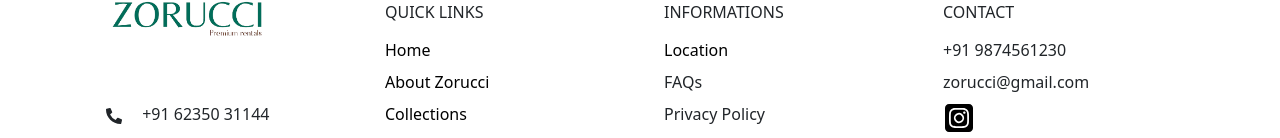
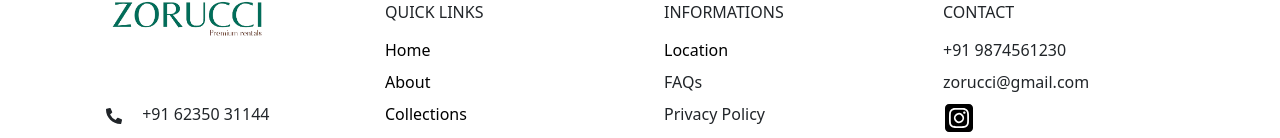
Before and after one commit to rootmentsdev/Zorucci, a React (Vite) app in the folder frontend/: page / in a window 1280 px wide. Shown: the part 5828-5966 px from the top of the page. Built offline with nearby package versions, Linux system fonts and the light colour scheme; a web font is replaced by a local one.

Commit message:
Added instagram links and connected the website sections

```diff
--- a/frontend/src/components/Footer.jsx
+++ b/frontend/src/components/Footer.jsx
@@ -96,8 +96,8 @@
             <h6 className='ms-0'>QUICK LINKS</h6>
             <ul id='list' className='p-0 m-0'>
               <li className='my-2'><a href="#herosection">Home</a></li>
-              <li className='my-2'><a href="#about">About Zorucci</a></li>
-              <li className='my-2'><a href="#Collections">Collections</a></li>
+              <li className='my-2'><a href="#about">About</a></li>
+              <li className='my-2'><a href="#collections">Collections</a></li>
               <li className='my-2'>How it works?</li>
               <li className='my-2'>Why rent?</li>
             </ul>
```
